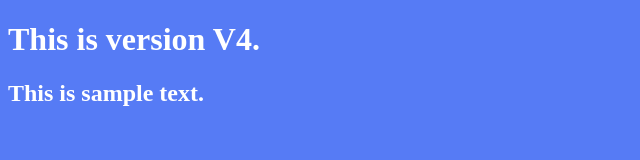
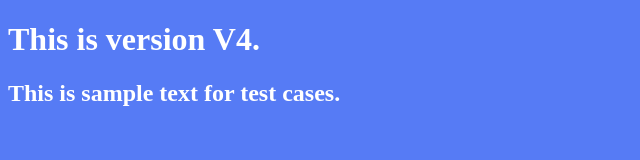
Before and after one commit to ping2bibhuti/myrepo, a plain HTML site: page index.html in a window 1280 px wide. Shown: the whole page, without its empty margins (0-640 px from the left). Drawn offline with Linux system fonts and the light colour scheme.

Commit message:
Change the h2 element

```diff
--- a/index.html
+++ b/index.html
@@ -8,6 +8,6 @@
 </head>
 <body>
   <h1>This is version V4.</h1>
-  <h2>This is sample text.</h2>
+  <h2>This is sample text for test cases.</h2>
 </body>
 </html>
```
